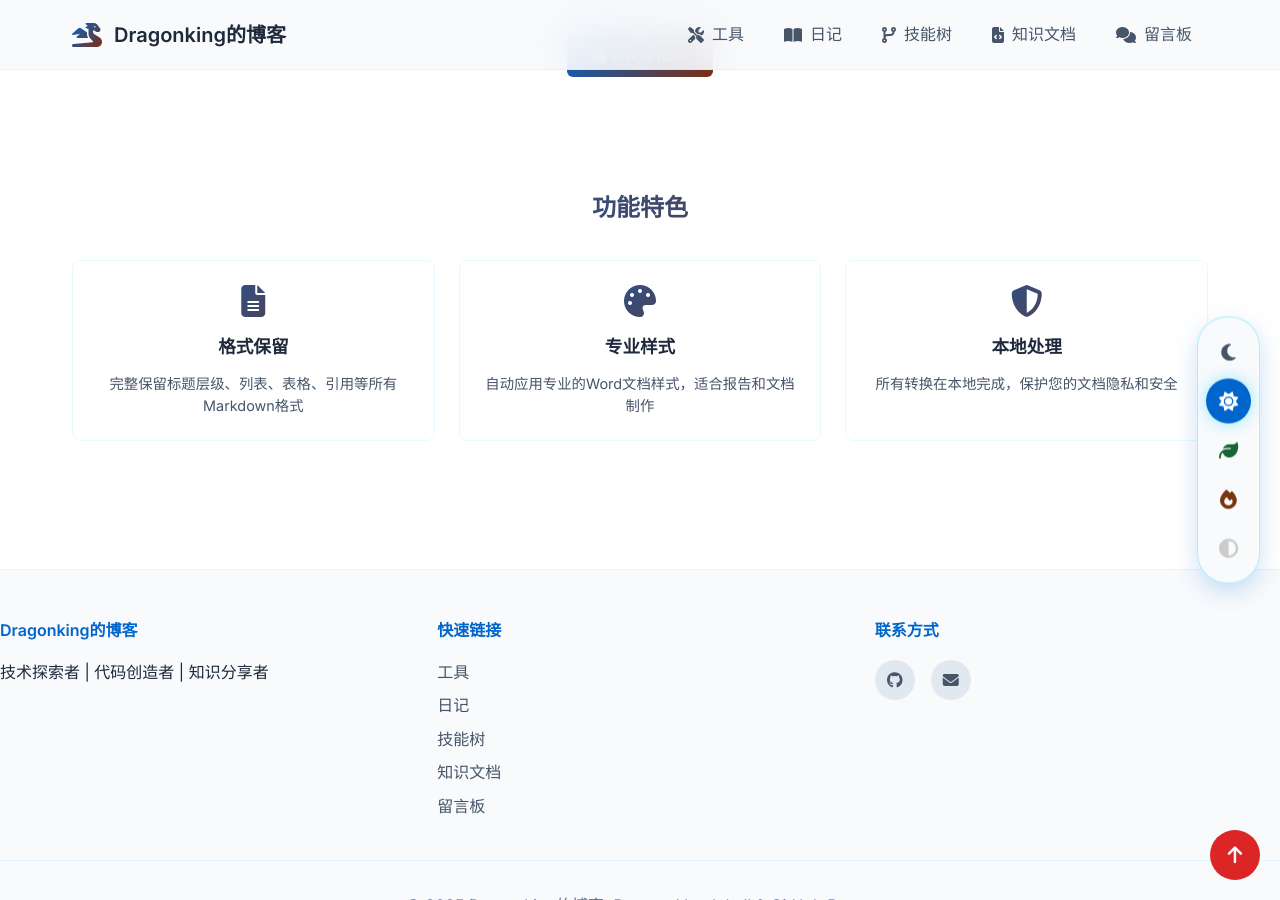
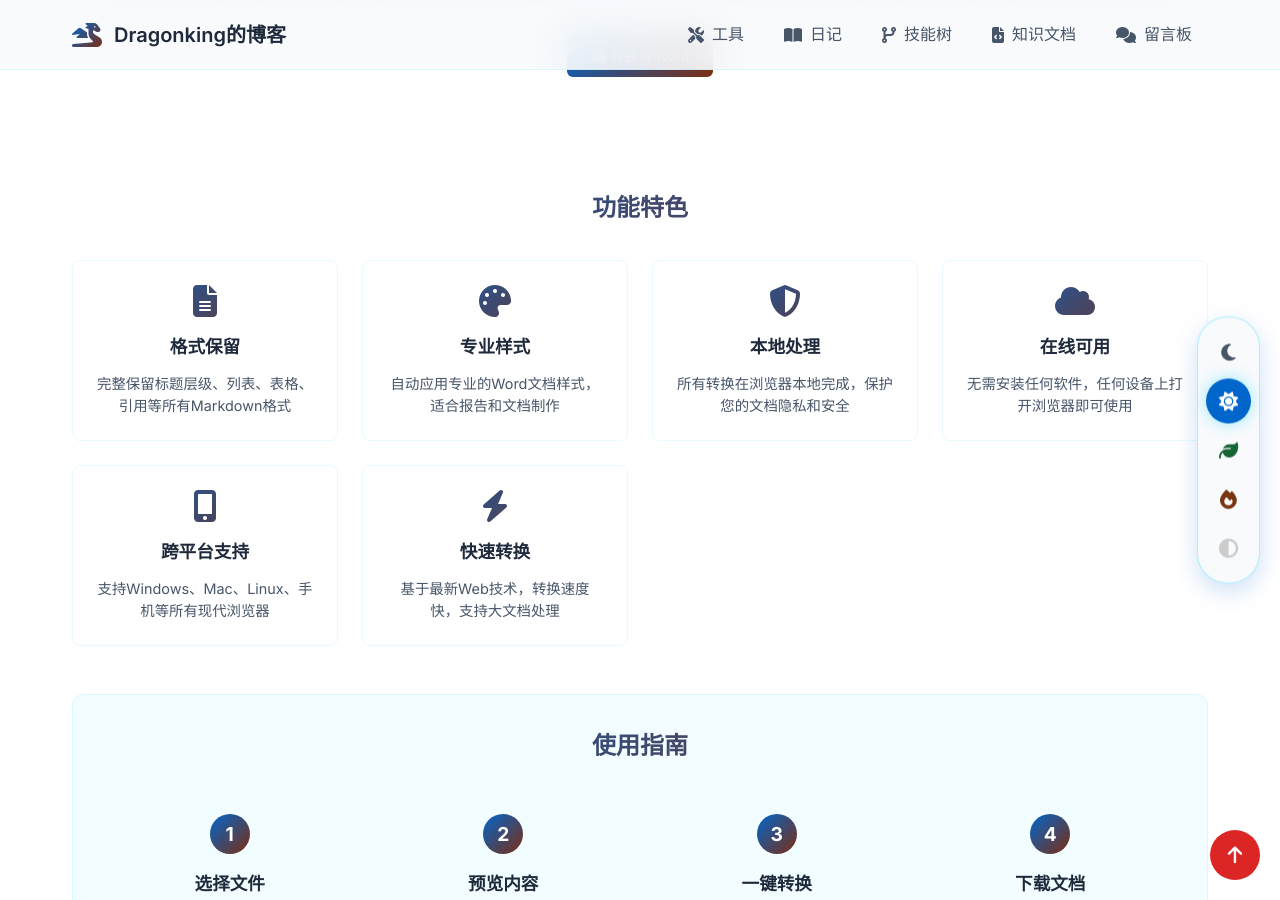
Before and after one commit to DragonKingwhd/dragonkingwhd.github.io, a Jekyll site: the page built from md-to-word.html, in a window 1280 px wide and 900 px high, scrolled down 640 px. Built offline with Jekyll 4.4.1, drawn with Linux system fonts in a browser that asks for light colours; nearby versions of some CDN libraries; comment, search, counter and statistics services are not loaded; some of the changed text lies outside the part shown.

Commit message:
Add files via upload

```diff
--- a/md-to-word.html
+++ b/md-to-word.html
@@ -57,7 +57,48 @@ permalink: /tools/md-to-word/
                 <div class="feature-card">
                     <i class="fas fa-shield-alt"></i>
                     <h4>本地处理</h4>
-                    <p>所有转换在本地完成，保护您的文档隐私和安全</p>
+                    <p>所有转换在浏览器本地完成，保护您的文档隐私和安全</p>
+                </div>
+                <div class="feature-card">
+                    <i class="fas fa-cloud"></i>
+                    <h4>在线可用</h4>
+                    <p>无需安装任何软件，任何设备上打开浏览器即可使用</p>
+                </div>
+                <div class="feature-card">
+                    <i class="fas fa-mobile-alt"></i>
+                    <h4>跨平台支持</h4>
+                    <p>支持Windows、Mac、Linux、手机等所有现代浏览器</p>
+                </div>
+                <div class="feature-card">
+                    <i class="fas fa-bolt"></i>
+                    <h4>快速转换</h4>
+                    <p>基于最新Web技术，转换速度快，支持大文档处理</p>
+                </div>
+            </div>
+        </div>
+
+        <div class="usage-guide">
+            <h3>使用指南</h3>
+            <div class="guide-steps">
+                <div class="step">
+                    <span class="step-number">1</span>
+                    <h4>选择文件</h4>
+                    <p>点击上方区域或拖拽.md/.markdown文件到转换区域</p>
+                </div>
+                <div class="step">
+                    <span class="step-number">2</span>
+                    <h4>预览内容</h4>
+                    <p>系统会自动预览Markdown内容，确认格式正确</p>
+                </div>
+                <div class="step">
+                    <span class="step-number">3</span>
+                    <h4>一键转换</h4>
+                    <p>点击"转换为Word"按钮，等待处理完成</p>
+                </div>
+                <div class="step">
+                    <span class="step-number">4</span>
+                    <h4>下载文档</h4>
+                    <p>转换完成后点击下载按钮，保存Word文档</p>
                 </div>
             </div>
         </div>
@@ -241,6 +282,61 @@ permalink: /tools/md-to-word/
     line-height: 1.5;
 }
 
+.usage-guide {
+    margin-top: 3rem;
+    background: rgba(0, 212, 255, 0.05);
+    padding: 2rem;
+    border-radius: 12px;
+    border: 1px solid rgba(0, 212, 255, 0.1);
+}
+
+.usage-guide h3 {
+    text-align: center;
+    margin-bottom: 2rem;
+    background: var(--gradient-primary);
+    -webkit-background-clip: text;
+    -webkit-text-fill-color: transparent;
+    background-clip: text;
+    font-size: 1.5rem;
+}
+
+.guide-steps {
+    display: grid;
+    grid-template-columns: repeat(auto-fit, minmax(200px, 1fr));
+    gap: 1.5rem;
+}
+
+.step {
+    text-align: center;
+    padding: 1rem;
+}
+
+.step-number {
+    display: inline-flex;
+    align-items: center;
+    justify-content: center;
+    width: 40px;
+    height: 40px;
+    background: var(--gradient-primary);
+    color: white;
+    border-radius: 50%;
+    font-weight: bold;
+    font-size: 1.2rem;
+    margin-bottom: 1rem;
+}
+
+.step h4 {
+    color: var(--text-primary);
+    margin-bottom: 0.5rem;
+    font-size: 1.1rem;
+}
+
+.step p {
+    color: var(--text-secondary);
+    font-size: 0.9rem;
+    line-height: 1.4;
+}
+
 @media (max-width: 768px) {
     .tool-converter {
         padding: 1.5rem;
@@ -262,9 +358,22 @@ permalink: /tools/md-to-word/
 }
 </style>
 
-<script src="https://cdn.jsdelivr.net/npm/marked/marked.min.js"></script>
-<script src="https://unpkg.com/docx@7.8.2/build/index.js"></script>
+<script src="https://cdn.jsdelivr.net/npm/marked@9.1.2/marked.min.js"></script>
+<script src="https://unpkg.com/docx@8.2.2/build/index.js"></script>
 <script>
+// 检查必要的库是否加载成功
+window.addEventListener('load', function() {
+    if (typeof marked === 'undefined') {
+        alert('⚠️ Markdown解析库加载失败，请检查网络连接后刷新页面');
+        return;
+    }
+    if (typeof docx === 'undefined') {
+        alert('⚠️ Word生成库加载失败，请检查网络连接后刷新页面');
+        return;
+    }
+    console.log('✅ 所有必要库已加载完成');
+});
+
 let currentFile = null;
 let convertedBlob = null;
 
@@ -383,6 +492,11 @@ function convertWithDocx(markdownContent) {
     try {
         updateProgress(60);
 
+        // 检查必要的库
+        if (typeof marked === 'undefined' || typeof docx === 'undefined') {
+            throw new Error('必要的转换库未加载完成，请刷新页面重试');
+        }
+
         // 解析markdown结构
         const tokens = marked.lexer(markdownContent);
         console.log('Markdown tokens:', tokens);
@@ -391,24 +505,39 @@ function convertWithDocx(markdownContent) {
 
         // 创建文档结构
         const children = [];
+        let processedTokens = 0;
 
         tokens.forEach((token, index) => {
             try {
                 console.log(`Processing token ${index}:`, token.type, token);
                 const elements = processToken(token);
                 children.push(...elements);
+                processedTokens++;
             } catch (tokenError) {
-                console.error(`Token ${index} 处理错误:`, tokenError, token);
+                console.warn(`Token ${index} 处理错误:`, tokenError, token);
                 // 跳过有问题的token，继续处理
             }
         });
+
+        if (processedTokens === 0) {
+            throw new Error('文档解析失败，请检查Markdown格式');
+        }
 
         updateProgress(80);
 
         // 创建Word文档
         const doc = new docx.Document({
             sections: [{
-                properties: {},
+                properties: {
+                    page: {
+                        margin: {
+                            top: 1440,    // 1英寸 = 1440 twips
+                            right: 1440,
+                            bottom: 1440,
+                            left: 1440,
+                        },
+                    },
+                },
                 children: children
             }]
         });
@@ -417,6 +546,10 @@ function convertWithDocx(markdownContent) {
 
         // 生成并下载
         docx.Packer.toBlob(doc).then(blob => {
+            if (!blob || blob.size === 0) {
+                throw new Error('生成的Word文档为空');
+            }
+
             convertedBlob = blob;
             updateProgress(100);
 
@@ -424,18 +557,24 @@ function convertWithDocx(markdownContent) {
                 progress.style.display = 'none';
                 downloadBtn.style.display = 'inline-block';
                 convertBtn.disabled = false;
-                alert('转换成功！点击下载按钮保存 Word 文档。');
+
+                // 显示成功信息
+                const successMsg = `🎉 转换成功！\n📄 处理了 ${processedTokens} 个文档元素\n💾 文件大小: ${formatFileSize(blob.size)}`;
+                alert(successMsg);
             }, 500);
         }).catch(packError => {
             console.error('打包错误:', packError);
-            alert('转换失败：文档生成时出错 - ' + packError.message);
+            alert('转换失败：Word文档生成时出错\n' +
+                  '可能原因：\n• 文档内容过于复杂\n• 网络连接问题\n• 浏览器兼容性问题\n\n' +
+                  '建议：尝试简化Markdown内容或使用Chrome/Firefox浏览器');
             convertBtn.disabled = false;
             progress.style.display = 'none';
         });
 
     } catch (error) {
         console.error('DOCX转换错误:', error);
-        alert('转换失败：' + (error.message || '文档结构过于复杂'));
+        alert('🚨 转换失败：' + (error.message || '未知错误') +
+              '\n\n💡 建议检查：\n• 网络连接是否正常\n• 文档格式是否正确\n• 浏览器是否支持最新标准');
         convertBtn.disabled = false;
         progress.style.display = 'none';
     }
--- a/tools.html
+++ b/tools.html
@@ -66,7 +66,7 @@ permalink: /tools/
                     </div>
 
                     <div class="tool-links" style="margin: 1.5rem 0; display: flex; gap: 1rem; flex-wrap: wrap;">
-                        <a href="md-to-word.html" class="btn btn-primary" target="_blank">
+                        <a href="{{ '/md-to-word.html' | relative_url }}" class="btn btn-primary">
                             <i class="fas fa-external-link-alt"></i> 使用工具
                         </a>
                         <a href="https://github.com/dragonkingwhd/md-to-word-converter" class="btn btn-secondary" target="_blank">
```
Also changed, not shown: MD_TO_WORD_DEPLOYMENT.md (added, +87 -0 lines).
